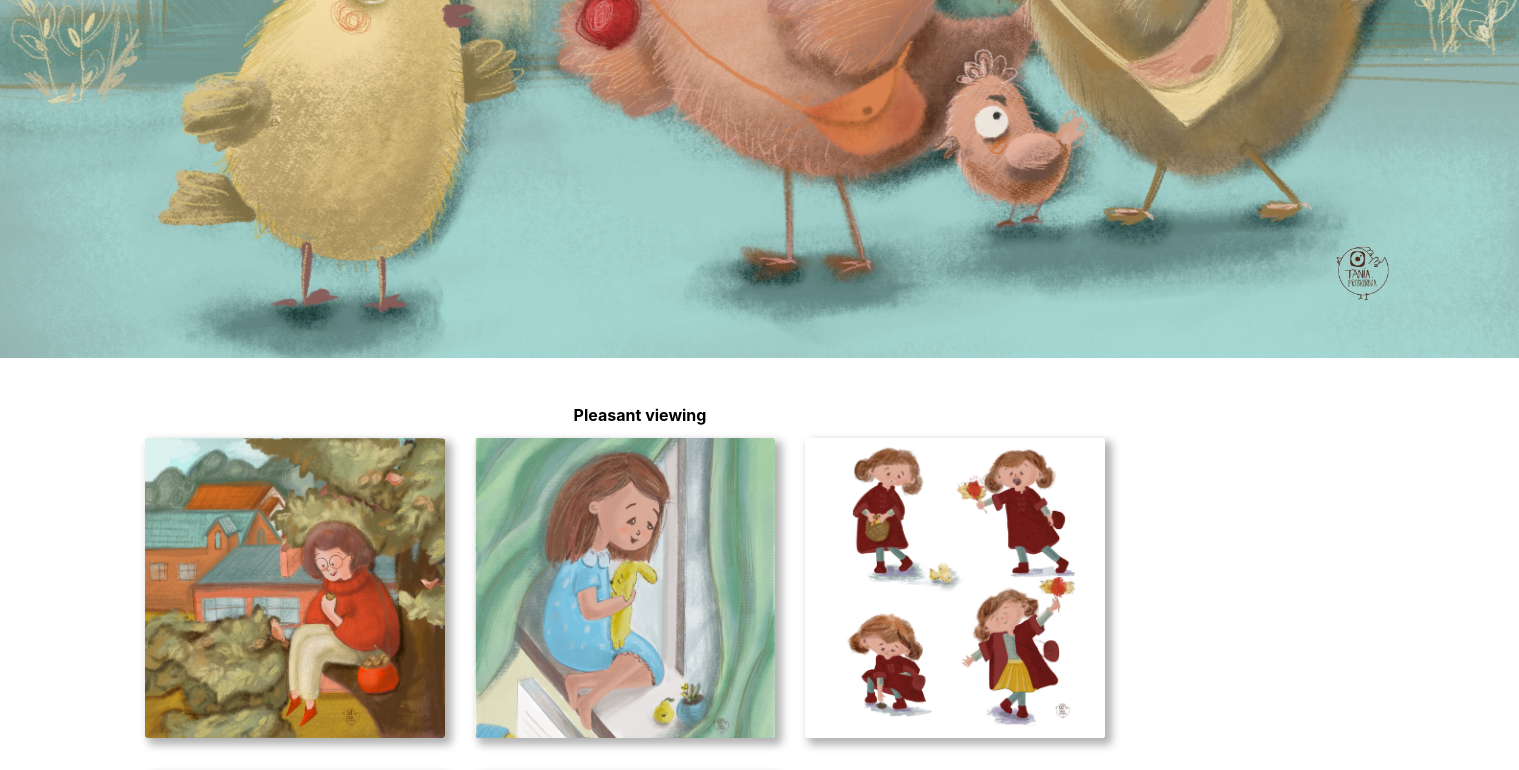
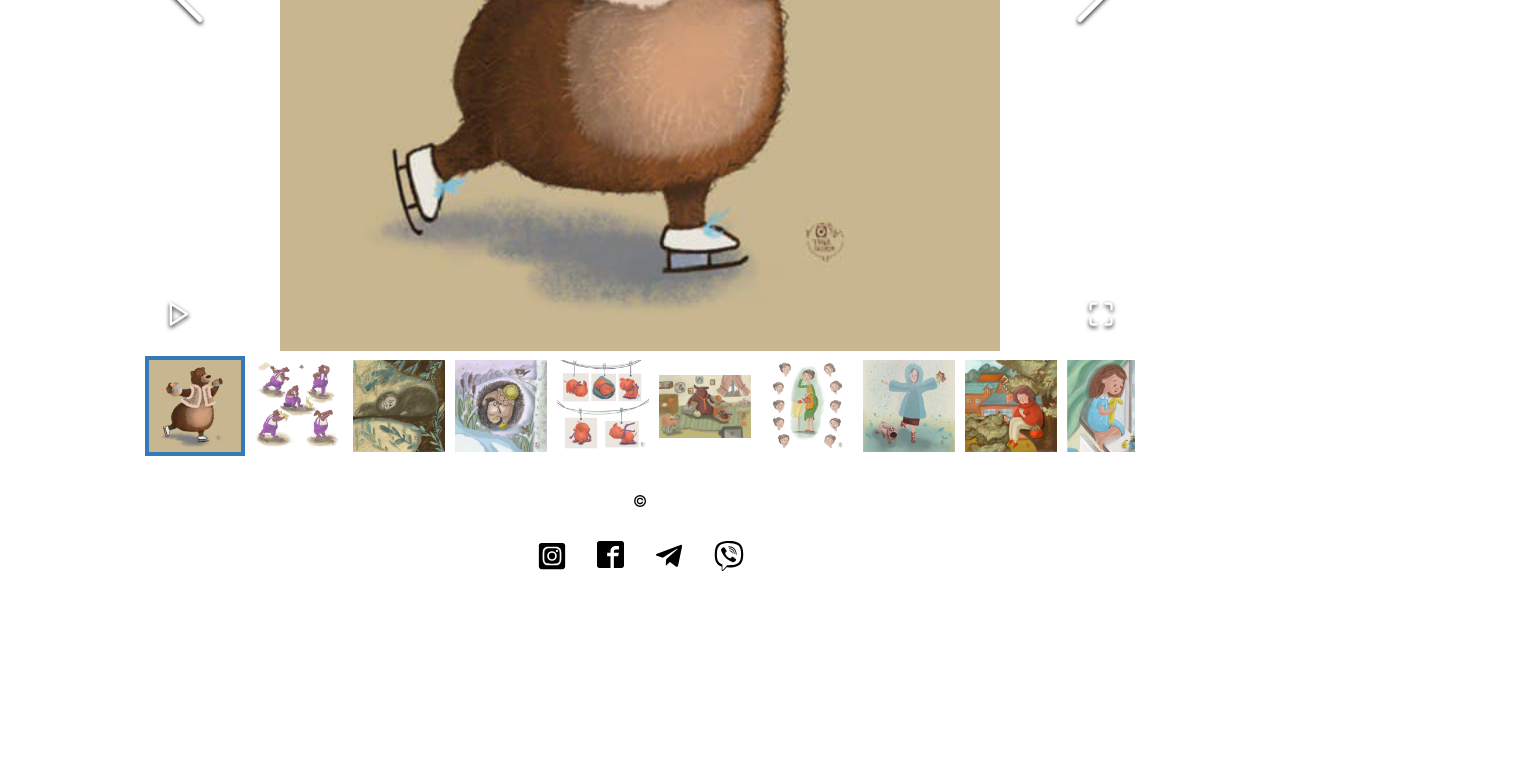
Before and after one commit to Andrey1914/portfolio-illustrator, a React (Create React App) app: page / in a window 1280 px wide. Shown: the part 579-1349 px from the top of the page, 1519 px wide, since content can reach past the window. After the commit the page ends 1184 px from the top, so only its background shows below. Built offline with nearby package versions, Linux system fonts and the light colour scheme.

Commit message:
added react-image-gallery

```diff
--- a/package.json
+++ b/package.json
@@ -11,6 +11,7 @@
     "react": "^18.2.0",
     "react-dom": "^18.2.0",
     "react-icons": "^4.4.0",
+    "react-image-gallery": "^1.2.11",
     "react-scripts": "5.0.1",
     "web-vitals": "^2.1.4"
   },
--- a/src/components/AboutInfo/AboutInfo.jsx
+++ b/src/components/AboutInfo/AboutInfo.jsx
@@ -1,5 +1,5 @@
 import React from "react";
-// import pic from "../../jpg/tania-proskurnia.jpg";
+import pic from "../../jpg/tania-proskurnia.jpg";
 
 // export default function About() {
 //   return (
@@ -50,6 +50,7 @@ export const Modal = ({
           </button>
         </div>
         <div className="modal-body">
+          <img src={pic} alt="" width="320px" />
           <div className="modal-content">{content}</div>
         </div>
         {footer && <div className="modal-footer">{footer}</div>}
--- a/src/components/Gallery/Gallery.jsx
+++ b/src/components/Gallery/Gallery.jsx
@@ -1,72 +1,14 @@
-import { Container, List, Element, Title, Img, ImgBig } from "./Gallery.styled";
-import pic1 from "../../jpg/девочка-на-дереве.jpg";
-import pic2 from "../../jpg/девочка-на-подоконнике.jpg";
-import pic3 from "../../jpg/девочка.jpg";
-import pic4 from "../../jpg/бабушка.jpg";
-import pic5 from "../../jpg/школьники.jpg";
-import pic6 from "../../jpg/дружная-семейка.jpg";
-import pic7 from "../../jpg/семья-собралась-вместе.jpg";
-import pic8 from "../../jpg/поросята.jpg";
-import pic9 from "../../jpg/медведи.jpg";
-import pic10 from "../../jpg/девочка-гуляет-с-собакой.jpg";
-import pic11 from "../../jpg/дядя.jpg";
-import pic12 from "../../jpg/ежики.jpg";
-import pic13 from "../../jpg/ленивец.jpg";
-import pic14 from "../../jpg/выдуманный-персонаж.jpg";
-import pic15 from "../../jpg/bear-d2x.jpg";
+import { Container, Title } from "./Gallery.styled";
+
+import ReactImageGallery from "react-image-gallery";
+import images from "./imagesGallery";
 
 export default function Gallery() {
   return (
     <section className="section gallery">
       <Container>
         <Title>Pleasant viewing</Title>
-        <List>
-          <Element>
-            <Img src={pic1} alt="девочка на дереве" />
-          </Element>
-          <Element>
-            <Img src={pic2} alt="девочка на подоконнике" />
-          </Element>
-          <Element>
-            <Img src={pic3} alt="девочка" />
-          </Element>
-          <Element>
-            <Img src={pic4} alt="бабушка.jpg" />
-          </Element>
-          <Element>
-            <Img src={pic15} alt="bear" />
-          </Element>
-          <Element>
-            <ImgBig src={pic5} alt="школьники" />
-          </Element>
-          <Element>
-            <ImgBig src={pic6} alt="дружная семейка" />
-          </Element>
-          <Element>
-            <ImgBig src={pic7} alt="семья собралась вместе" />
-          </Element>
-          <Element>
-            <Img src={pic8} alt="поросята" />
-          </Element>
-          <Element>
-            <Img src={pic9} alt="медведи" />
-          </Element>
-          <Element>
-            <Img src={pic10} alt="девочка гуляет с собакой" />
-          </Element>
-          <Element>
-            <Img src={pic11} alt="дядя" />
-          </Element>
-          <Element>
-            <Img src={pic12} alt="ежики" />
-          </Element>
-          <Element>
-            <Img src={pic13} alt="ленивец" />
-          </Element>
-          <Element>
-            <ImgBig src={pic14} alt="выдуманный персонаж" />
-          </Element>
-        </List>
+        <ReactImageGallery items={images} />
       </Container>
     </section>
   );
--- /dev/null
+++ b/src/components/Gallery/imagesGallery.js
@@ -0,0 +1,64 @@
+const images = [
+  {
+    original: require("../../jpg/bear-d1x.jpg"),
+    thumbnail: require("../../jpg/bear-d2x.jpg"),
+  },
+  {
+    original: require("../../jpg/медведи.jpg"),
+    thumbnail: require("../../jpg/медведи.jpg"),
+  },
+  {
+    original: require("../../jpg/ленивец.jpg"),
+    thumbnail: require("../../jpg/ленивец.jpg"),
+  },
+  {
+    original: require("../../jpg/ежики.jpg"),
+    thumbnail: require("../../jpg/ежики.jpg"),
+  },
+  {
+    original: require("../../jpg/поросята.jpg"),
+    thumbnail: require("../../jpg/поросята.jpg"),
+  },
+  {
+    original: require("../../jpg/дружная-семейка.jpg"),
+    thumbnail: require("../../jpg/дружная-семейка.jpg"),
+  },
+  {
+    original: require("../../jpg/бабушка.jpg"),
+    thumbnail: require("../../jpg/бабушка.jpg"),
+  },
+  {
+    original: require("../../jpg/девочка-гуляет-с-собакой.jpg"),
+    thumbnail: require("../../jpg/девочка-гуляет-с-собакой.jpg"),
+  },
+  {
+    original: require("../../jpg/девочка-на-дереве.jpg"),
+    thumbnail: require("../../jpg/девочка-на-дереве.jpg"),
+  },
+  {
+    original: require("../../jpg/девочка-на-подоконнике.jpg"),
+    thumbnail: require("../../jpg/девочка-на-подоконнике.jpg"),
+  },
+  {
+    original: require("../../jpg/девочка.jpg"),
+    thumbnail: require("../../jpg/девочка.jpg"),
+  },
+  {
+    original: require("../../jpg/дядя.jpg"),
+    thumbnail: require("../../jpg/дядя.jpg"),
+  },
+  {
+    original: require("../../jpg/школьники.jpg"),
+    thumbnail: require("../../jpg/школьники.jpg"),
+  },
+  {
+    original: require("../../jpg/циплята.jpg"),
+    thumbnail: require("../../jpg/циплята.jpg"),
+  },
+  {
+    original: require("../../jpg/семья-собралась-вместе.jpg"),
+    thumbnail: require("../../jpg/семья-собралась-вместе.jpg"),
+  },
+];
+
+export default images;
--- a/src/components/Header/Header.jsx
+++ b/src/components/Header/Header.jsx
@@ -1,13 +1,12 @@
 import React from "react";
 import { Modal } from "../AboutInfo/AboutInfo";
-import { Button, List, Title, Wrap, Img } from "./Header.styled";
+import { Button, List, Title, Wrap } from "./Header.styled";
 import {
   HiOutlineIdentification,
   HiOutlineHome,
   HiOutlineMail,
 } from "react-icons/hi";
 import logo from "../../jpg/photo_2021-12-08_22-34-32.jpg";
-import pic from "../../jpg/циплята.jpg";
 
 export default function Header() {
   const [isModal, setModal] = React.useState(false);
@@ -55,7 +54,6 @@ export default function Header() {
         footer={<button>Cancel</button>}
         onClose={() => setModal(false)}
       />
-      <Img src={pic} alt="циплята" />
     </header>
   );
 }
--- a/src/index.css
+++ b/src/index.css
@@ -1,3 +1,4 @@
+@import "~react-image-gallery/styles/css/image-gallery.css";
 body {
   margin: 0;
   font-family: -apple-system, BlinkMacSystemFont, "Segoe UI", "Roboto", "Oxygen",
```
Also changed, not shown: 1 other file (tests, documents, lock files or other folders).
